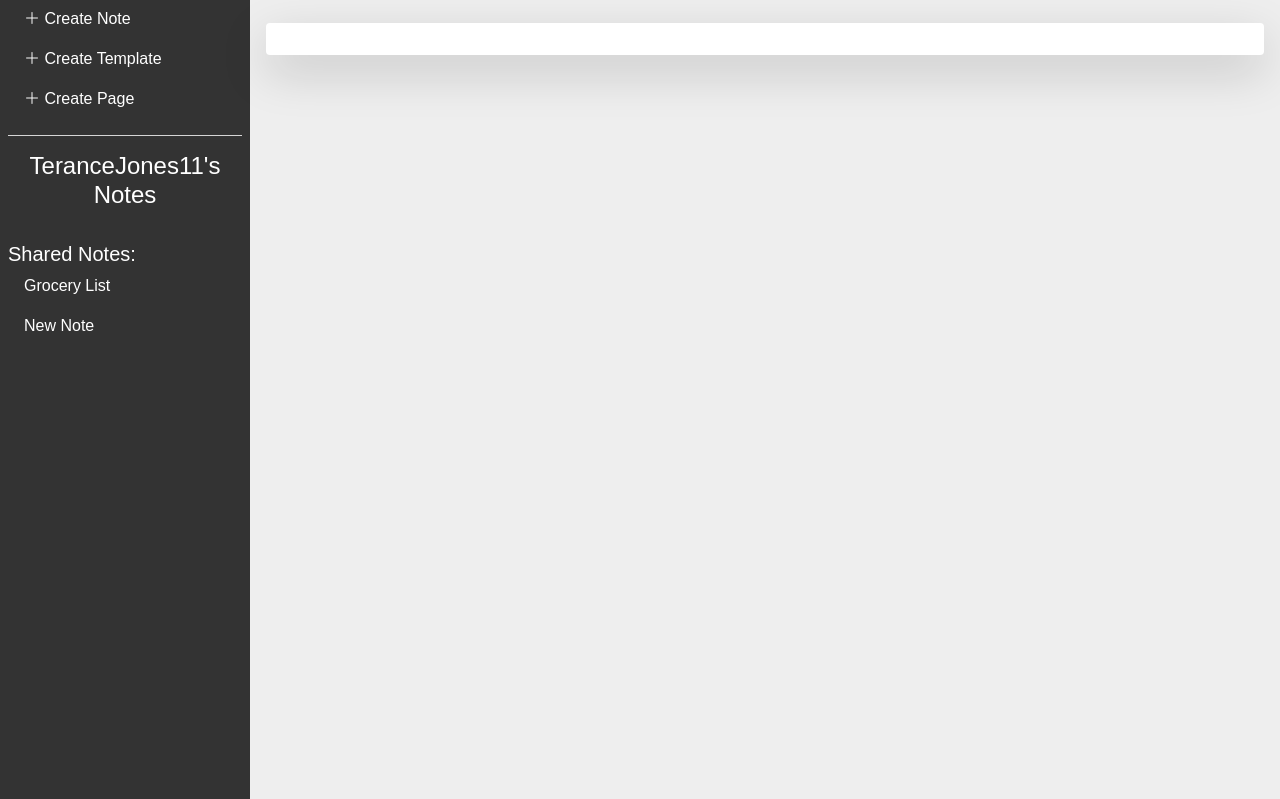
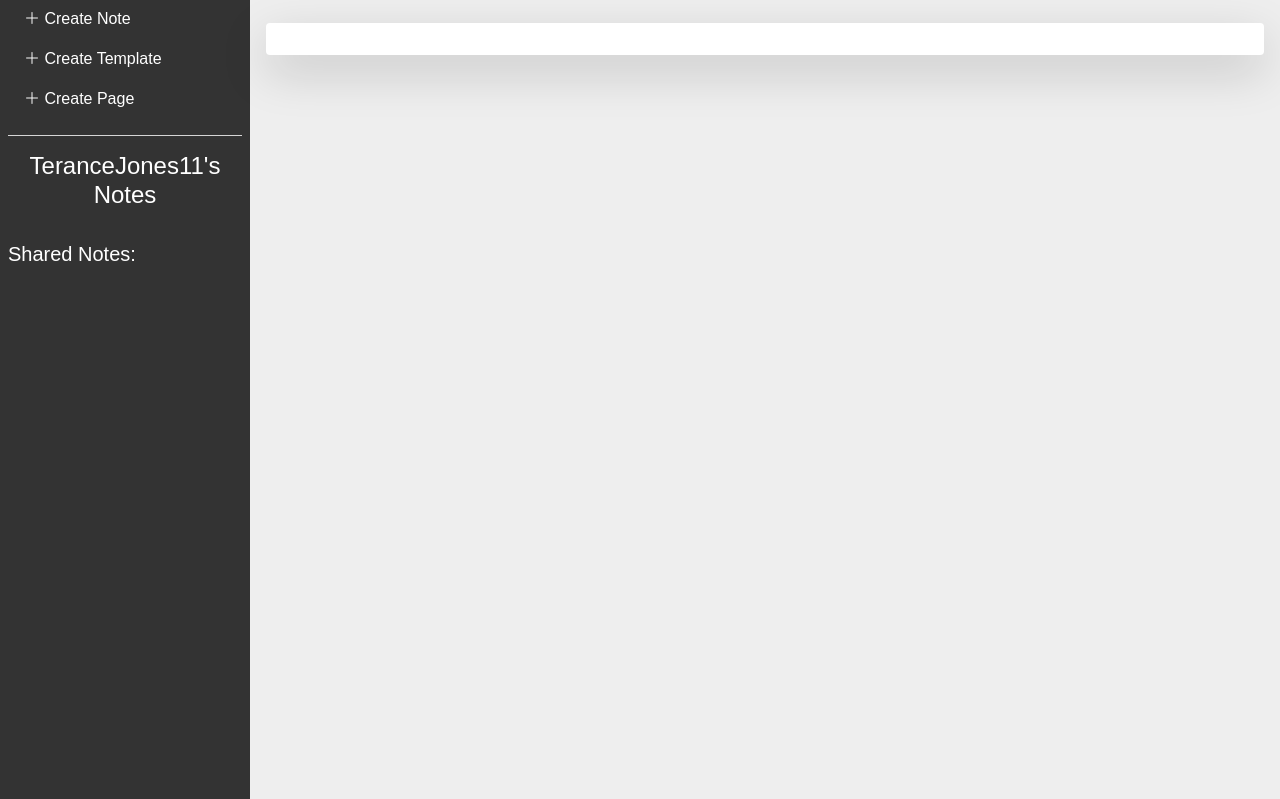
Before and after one commit to FardinHaque60/Scribe, a Flask app: page /home in a window 1280 px wide. Shown: the part 57-856 px from the top of the page. Run offline with Flask 3, Linux system fonts and the light colour scheme; a user stored in the database is signed in; some libraries are stand-ins or nearby versions.

Commit message:
changed owner to id for same username handling

```diff
--- a/app/routes.py
+++ b/app/routes.py
@@ -70,6 +70,7 @@ def create_account():
 def view_note(note_id):
     note = Note.query.get_or_404(note_id)
     form = ViewNote()
+    owner = User.query.get_or_404(note.owner)  #gives the user as a user data entry
 
     if request.method == 'GET':
         form.title.data = note.title
@@ -87,7 +88,7 @@ def view_note(note_id):
         print(form.errors)
         print(request.form)
     name, notes, page_notes, shared = home_helper()
-    return render_template('view_note.html', form=form, note=note, name=name, notes=notes, page_notes=page_notes, shared=shared)
+    return render_template('view_note.html', form=form, owner=owner.username, note=note, name=name, notes=notes, page_notes=page_notes, shared=shared)
 
 ''' --------------------create note route below------------------------'''
 # create note route
@@ -112,7 +113,7 @@ def create_note():
 
     if form.validate_on_submit():
         print("entered")
-        notes = Note(owner=current_user.username, title=form.title.data, body=request.form['content'], page=form.page_menu.data, author=current_user)
+        notes = Note(owner=current_user.id, title=form.title.data, body=request.form['content'], page=form.page_menu.data, author=current_user)
         # clears form
         form.title.data = ''
         #form.body.data = ''
@@ -266,7 +267,7 @@ def share_note(note_id):
 
         if recipient:
             # creates a copy of shared note for recipient to recieve
-            note = Note(owner=current_user.username, title=f"{shared_note.title}", body=shared_note.body, user_id=recipient.id)
+            note = Note(owner=current_user.id, title=f"{shared_note.title}", body=shared_note.body, user_id=recipient.id)
             # commits note to recipients database
             db.session.add(note)
             db.session.commit()
@@ -281,7 +282,8 @@ def share_note(note_id):
 def home_helper():
     user = current_user
     name = user.username
-    notes = Note.query.filter(Note.page == 0, Note.user_id == user.id, Note.trashed == False).all()
+    notes = Note.query.filter(Note.page == 0, Note.user_id == user.id, Note.trashed == False, Note.owner == current_user.id).all()
+    shared = Note.query.filter(Note.page == 0, Note.user_id == user.id, Note.trashed == False, Note.owner != current_user.id).all()
     pages = Page.query.filter(Page.user_id == user.id).all() #pages
     notes_w_pages = Note.query.filter(Note.page != "[NO_PAGE]", Note.user_id == user.id, Note.trashed == False).all() #notes in pages
     page_notes = {}
@@ -292,10 +294,6 @@ def home_helper():
         for page in pages:
             if page.id == int(note.page):
                 page_notes[page].append(note)
-    shared = []
-    #puts shared notes in seperate list and removes from notes
-    for note in notes:
-        if (note.owner != current_user.username):
-            shared.append(note)
-            notes = Note.query.filter(Note.page == 0, Note.user_id == user.id, Note.trashed == False, Note.owner == current_user.username).all()
+
+
     return name, notes, page_notes, shared
--- a/app/templates/view_note.html
+++ b/app/templates/view_note.html
@@ -20,7 +20,7 @@
         <div class="row mb-2">
             <div class="col" style="font-size: 20px;">
                 <p><small>last change: {{ note.timestamp.strftime("%Y-%m-%d %H:%M") }}</small></p>
-                    Owner: {{ note.owner }} <br>
+                    Owner: {{ owner }} <br>
                     {{ form.title.label }}
                     {{ form.title(style="font-size: 18px;") }}
                 <br>
```
